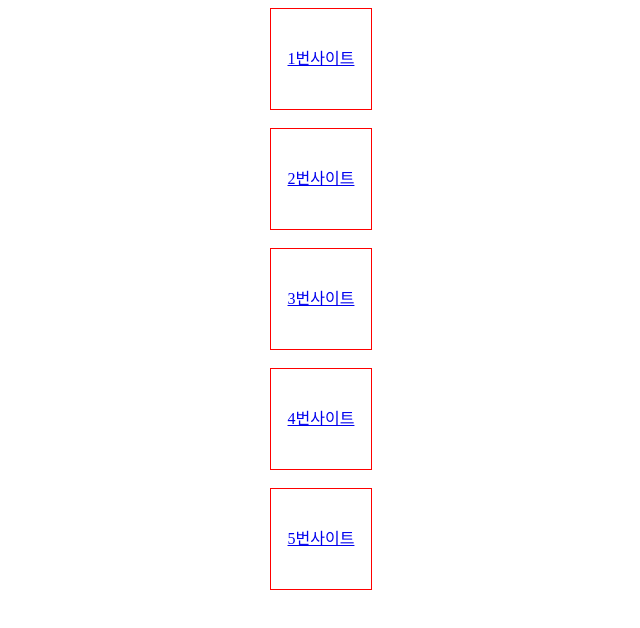
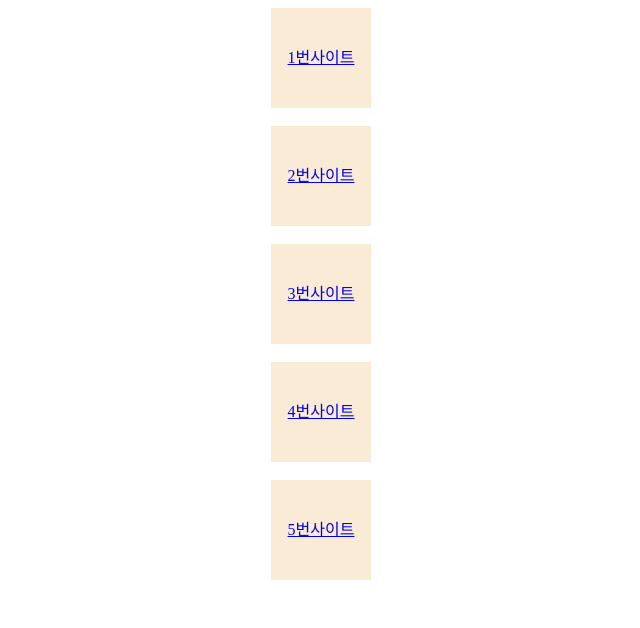
Before and after one commit to KimEunYoungs/sminternational_newpage_-prac1126, a plain HTML site: page index.html in a window 1280 px wide. Shown: the whole page, without its empty margins (319-959 px from the left). Drawn offline with Linux system fonts and the light colour scheme.

Commit message:
Update index.html

```diff
--- a/index.html
+++ b/index.html
@@ -11,7 +11,7 @@
             height:100px;
             line-height:100px;
             text-align:center;
-            border:1px solid red;
+            background-color: antiquewhite;
             margin:0 auto;
 
         }
```
